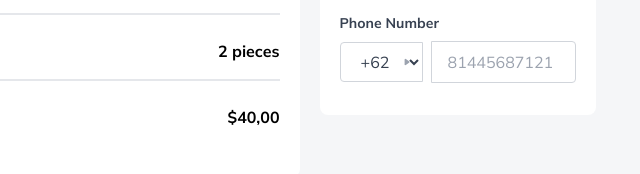
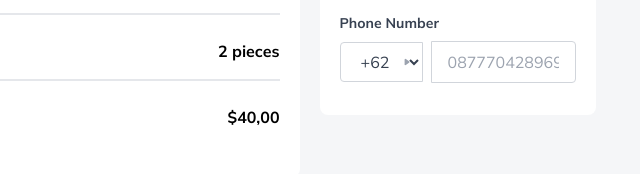
Before and after one commit to adivigo/tickitz, a plain HTML site: page payment_info.html in a window 1280 px wide. Shown: the part 331-505 px from the top of the page, 640-1280 px from the left. Drawn offline with nearby package versions, Linux system fonts and the light colour scheme; files whose address does not match are found by name.

Commit message:
Update payment_info.html

```diff
--- a/payment_info.html
+++ b/payment_info.html
@@ -188,7 +188,7 @@
                                             </div>
                                         </div>
                                     </div>
-                                         <input type="tel" class="bg-white border border-gray-300 rounded-r px-4 py-2 ml-2 text-gray-700 focus:outline-none focus:ring-blue-500 focus:border-blue-500 w-3/4" placeholder="81445687121">
+                                         <input type="tel" class="bg-white border border-gray-300 rounded-r px-4 py-2 ml-2 text-gray-700 focus:outline-none focus:ring-blue-500 focus:border-blue-500 w-3/4" placeholder="087770428969">
                                 </div>
                             </div>
                         </form>
```
